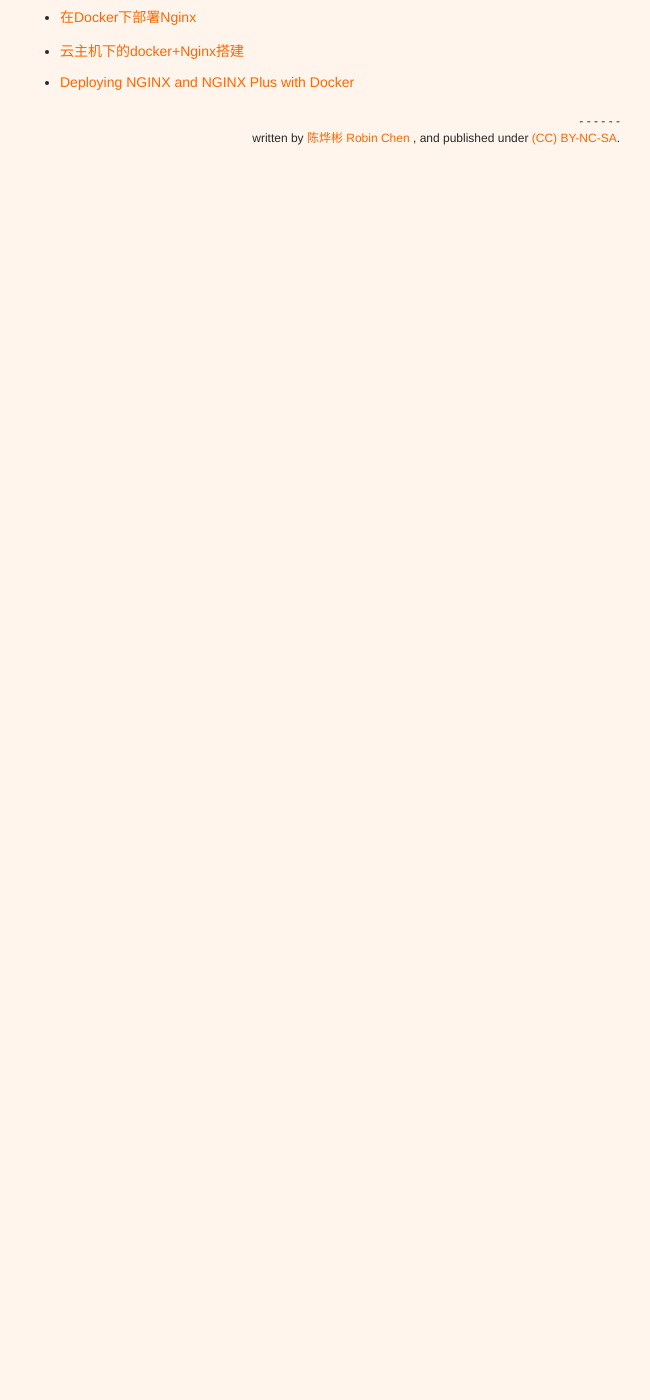
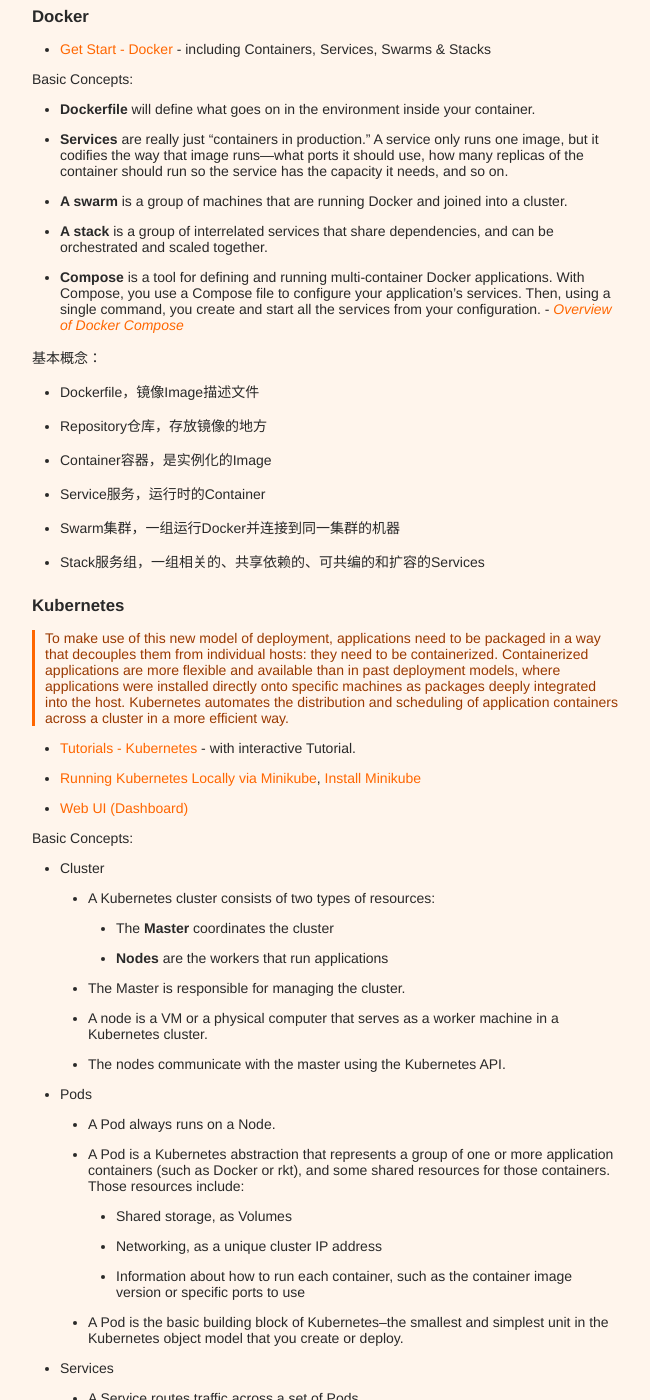
Before and after one commit to xianyuxmu/xianyuxmu.github.io, a Jekyll site: the page built from _posts/2017-06-28-docker.md, in a window 1280 px wide and 1400 px high, scrolled down 317 px. Shown: the whole window, without its empty margins (314-964 px from the left). Built offline with Jekyll 4.4.1, drawn with Linux system fonts in a browser that asks for light colours; comment, search, counter and statistics services are not loaded; before the commit the page ends 900 px from its top, so only the background shows below that; some of the changed text lies outside the part shown.

Commit message:
Add new contents about Docker & Kubernetes

```diff
--- a/_posts/2017-06-28-docker.md
+++ b/_posts/2017-06-28-docker.md
@@ -10,6 +10,75 @@
 ---
 
 
+## Tutorials
+
+> The best way to learn it is just to follow the OFFICIAL tutorial.
+
+### Docker
+
+- [Get Start - Docker](https://docs.docker.com/get-started/) - including Containers, Services, Swarms & Stacks
+
+Basic Concepts:
+
+- **Dockerfile** will define what goes on in the environment inside your container.
+- **Services** are really just “containers in production.” A service only runs one image, but it codifies the way that image runs—what ports it should use, how many replicas of the container should run so the service has the capacity it needs, and so on.
+- **A swarm** is a group of machines that are running Docker and joined into a cluster.
+- **A stack** is a group of interrelated services that share dependencies, and can be orchestrated and scaled together.
+- **Compose** is a tool for defining and running multi-container Docker applications. With Compose, you use a Compose file to configure your application’s services. Then, using a single command, you create and start all the services from your configuration. - [*Overview of Docker Compose*](https://docs.docker.com/compose/overview/)
+
+基本概念：
+
+- Dockerfile，镜像Image描述文件
+- Repository仓库，存放镜像的地方
+- Container容器，是实例化的Image
+- Service服务，运行时的Container
+- Swarm集群，一组运行Docker并连接到同一集群的机器
+- Stack服务组，一组相关的、共享依赖的、可共编的和扩容的Services
+
+
+
+### Kubernetes
+
+> To make use of this new model of deployment, applications need to be packaged in a way that decouples them from individual hosts: they need to be containerized. Containerized applications are more flexible and available than in past deployment models, where applications were installed directly onto specific machines as packages deeply integrated into the host. Kubernetes automates the distribution and scheduling of application containers across a cluster in a more efficient way.
+
+- [Tutorials - Kubernetes](https://kubernetes.io/docs/tutorials/kubernetes-basics/) - with interactive Tutorial.
+- [Running Kubernetes Locally via Minikube](https://kubernetes.io/docs/getting-started-guides/minikube/), [Install Minikube](https://kubernetes.io/docs/tasks/tools/install-minikube/)
+- [Web UI (Dashboard)](https://kubernetes.io/docs/tasks/access-application-cluster/web-ui-dashboard/)
+
+Basic Concepts:
+
+- Cluster
+	- A Kubernetes cluster consists of two types of resources:
+		- The **Master** coordinates the cluster
+		- **Nodes** are the workers that run applications
+	- The Master is responsible for managing the cluster.
+	- A node is a VM or a physical computer that serves as a worker machine in a Kubernetes cluster.
+	- The nodes communicate with the master using the Kubernetes API.
+- Pods
+	- A Pod always runs on a Node.
+	- A Pod is a Kubernetes abstraction that represents a group of one or more application containers (such as Docker or rkt), and some shared resources for those containers. Those resources include:
+		- Shared storage, as Volumes
+		- Networking, as a unique cluster IP address
+		- Information about how to run each container, such as the container image version or specific ports to use
+	- A Pod is the basic building block of Kubernetes–the smallest and simplest unit in the Kubernetes object model that you create or deploy.
+- Services
+	- A Service routes traffic across a set of Pods.
+	- Services are the abstraction that allow pods to die and replicate in Kubernetes without impacting your application.
+	- Discovery and routing among dependent Pods (such as the frontend and backend components in an application) is handled by Kubernetes Services.
+- Labels
+	- Services match a set of Pods using labels and selectors, a grouping primitive that allows logical operation on objects in Kubernetes.
+- Scaling
+	- Scaling is accomplished by changing the number of replicas in a Deployment.
+	- Scaling up a Deployment will ensure new Pods are created and scheduled to Nodes with available resources. Scaling down will reduce the number of Pods to the new desired state.
+- Deployments
+	- A Deployment controller provides declarative updates for Pods and ReplicaSets.
+- Rolling updates
+	- Rolling updates allow Deployments' update to take place with zero downtime by incrementally updating Pods instances with new ones. The new Pods will be scheduled on Nodes with available resources
+
+
+
+----
+
 ## 相关资料
 
 - [Docker — 从入门到实践](https://www.gitbook.com/book/yeasy/docker_practice)
```
